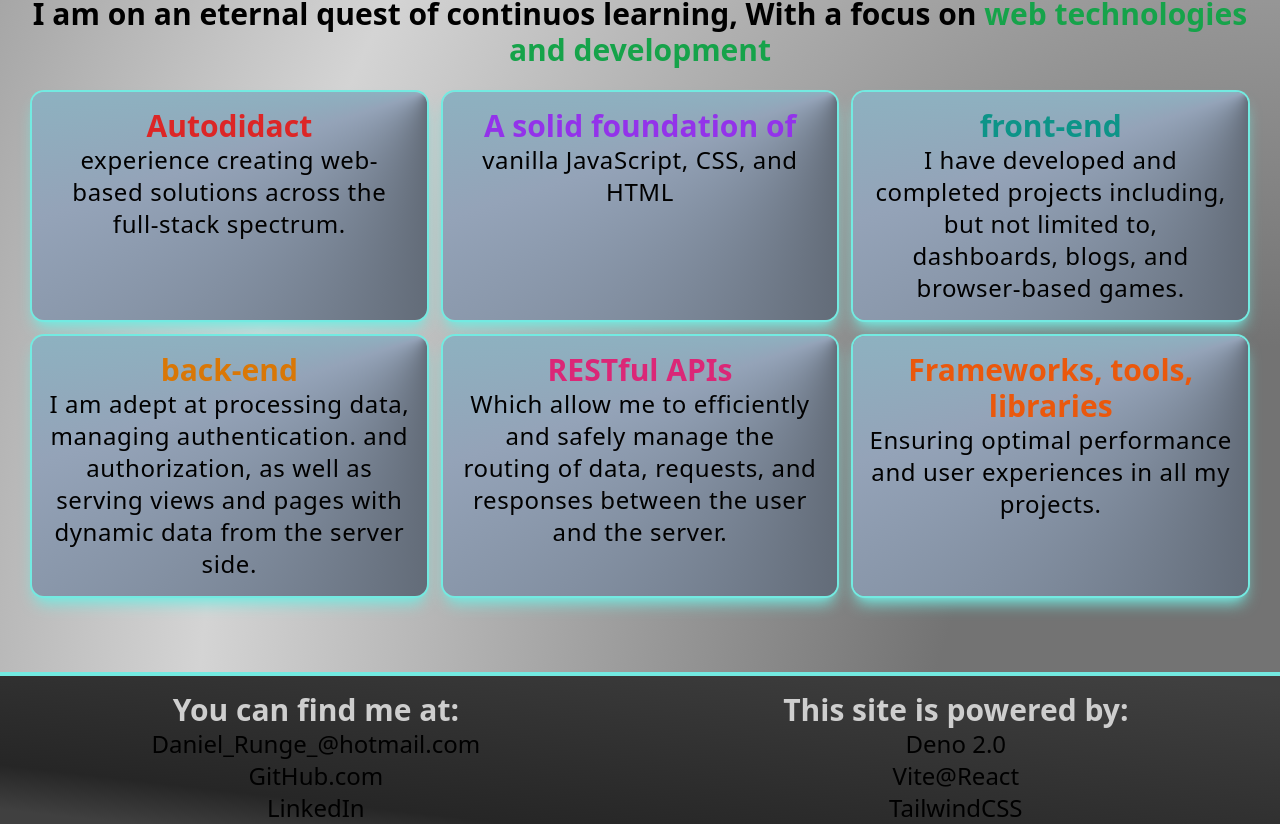
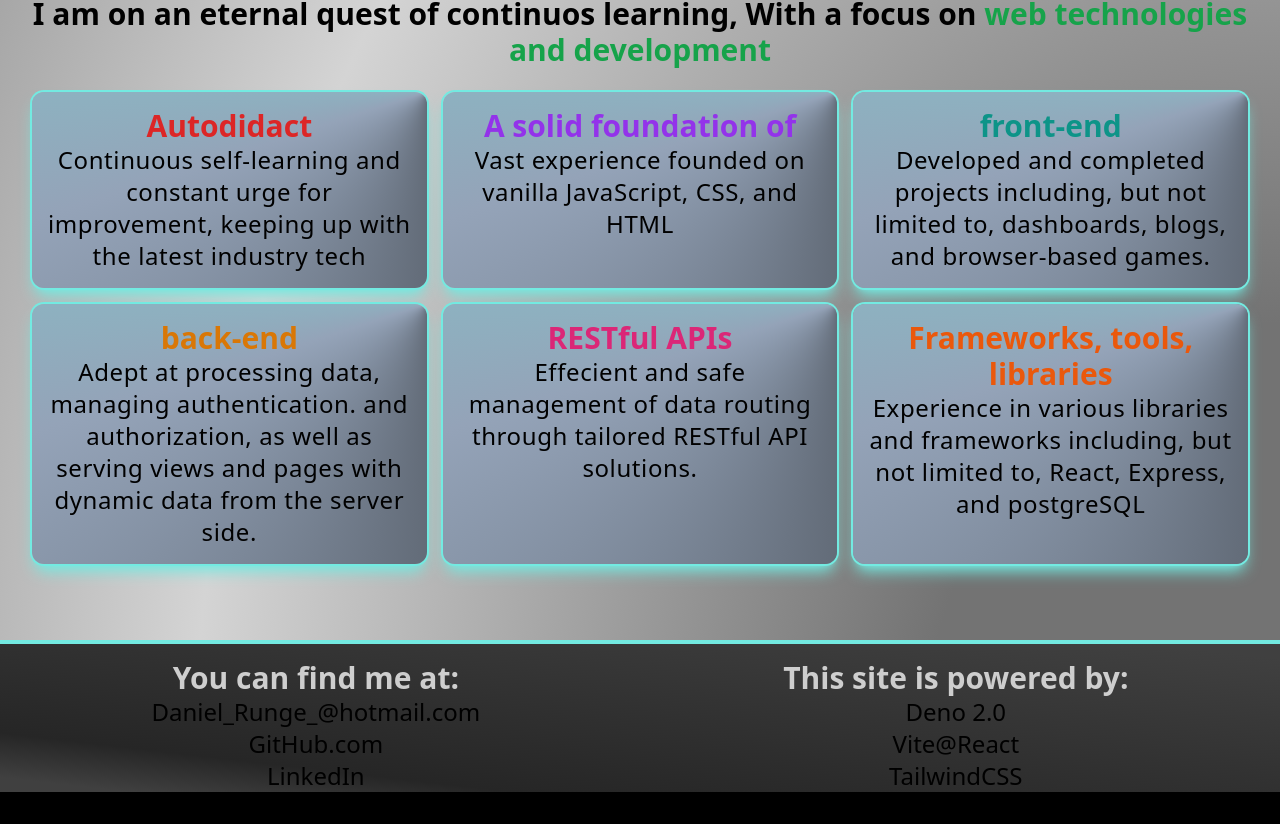
Before and after one commit to DanishKodeMonkey/DKM-website, a React (Vite) app: page /about in a window 1280 px wide. Shown: the part 865-1689 px from the top of the page. After the commit the page ends 1657 px from the top, so only its background shows below. Built offline with nearby package versions, Linux system fonts and the light colour scheme.

Commit message:
Cleanup text contents

```diff
--- a/src/pages/About.tsx
+++ b/src/pages/About.tsx
@@ -26,17 +26,17 @@ export default function About() {
       <div className="grid-layout">
         <div className="card about-me">
           <h4 className="highlight-red">Autodidact</h4>
-          <p>experience creating web-based solutions across the full-stack spectrum.</p>
+          <p>Continuous self-learning and constant urge for improvement, keeping up with the latest industry tech</p>
         </div>
         <div className="card about-me">
           <h4 className="highlight-purple">A solid foundation of</h4>
 
-          <p>vanilla JavaScript, CSS, and HTML</p>
+          <p>Vast experience founded on vanilla JavaScript, CSS, and HTML</p>
         </div>
         <div className="card about-me">
           <h4 className="highlight-teal">front-end</h4>
           <p>
-            I have developed and
+            Developed and
             completed projects including, but not limited to, dashboards, blogs, and
             browser-based games.
           </p>
@@ -44,7 +44,7 @@ export default function About() {
         <div className="card about-me">
           <h4 className="highlight-amber">back-end</h4>
           <p>
-            I am adept at
+            Adept at
             processing data, managing
             authentication.
             and
@@ -55,9 +55,7 @@ export default function About() {
         <div className="card about-me">
           <h4 className="highlight-pink">RESTful APIs</h4>
           <p>
-            Which allow me to
-            efficiently and safely manage the routing of data, requests, and
-            responses between the user and the server.
+            Effecient and safe management of data routing through tailored RESTful API solutions.
           </p>
         </div>
         <div className="card about-me">
@@ -65,37 +63,10 @@ export default function About() {
             Frameworks, tools, libraries
           </h4>
           <p>
-            Ensuring optimal performance and user experiences in all my
-            projects.
+            Experience in various libraries and frameworks including, but not limited to, React, Express, and postgreSQL
           </p>
         </div>
       </div>
-      {/*       <div className="text-start">
-        I have extensive ,
-        all built on .
-        <br /> <br />
-        On the{" "}
-
-        <br /> <br />
-        On the{" "}
-
-        <br /> <br />
-        Additionally, I have experience building custom{" "}
-
-        <br /> <br />
-        My expertise extends to utilizing various{" "}
-
-        <br /> <br />
-
-
-        <br /> <br />
-        In my spare time, I enjoy exploring new technologies, gaming, and
-        nerding out about tech. <br />
-
-        <br /> <br />
-        If you ever need someone to explain the intricacies of code or to help
-        troubleshoot your latest bug, I'm your go-to guy! ☕💻
-      </div> */}
     </div>
   );
 }
```
